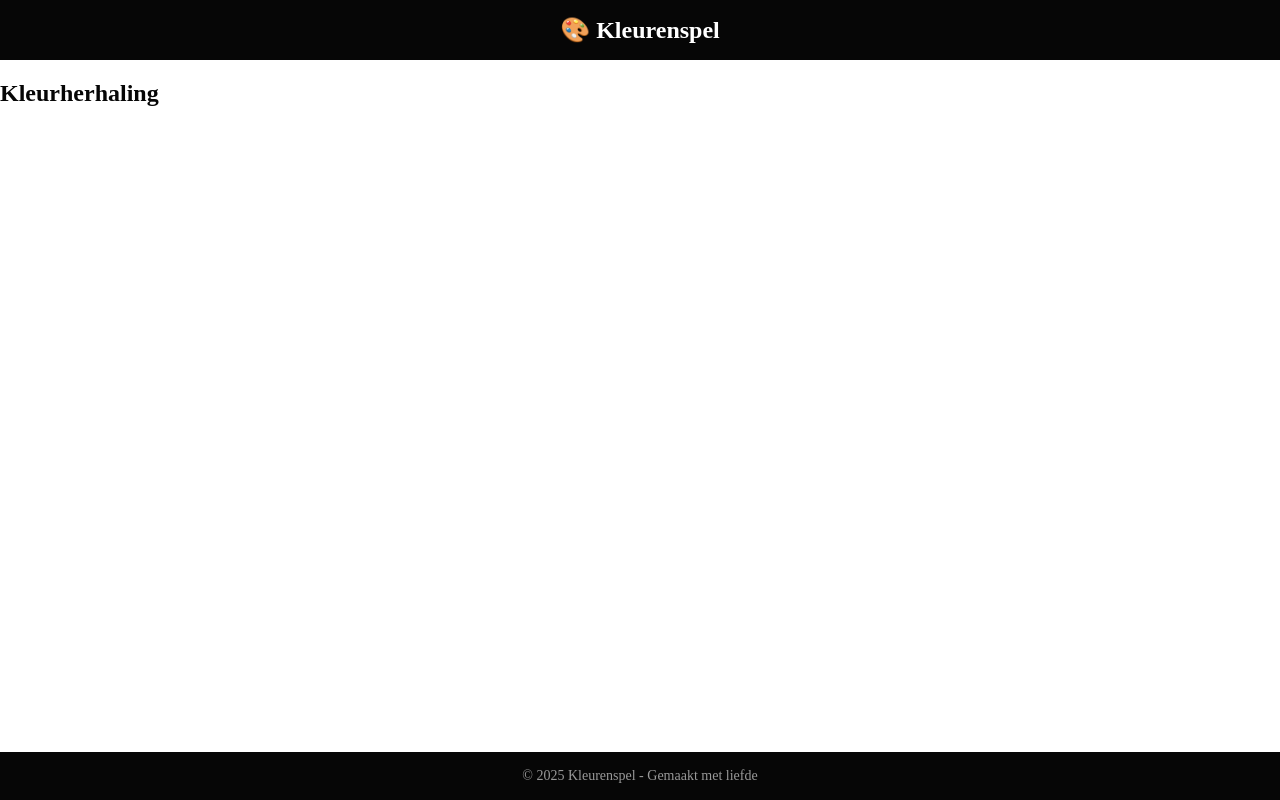
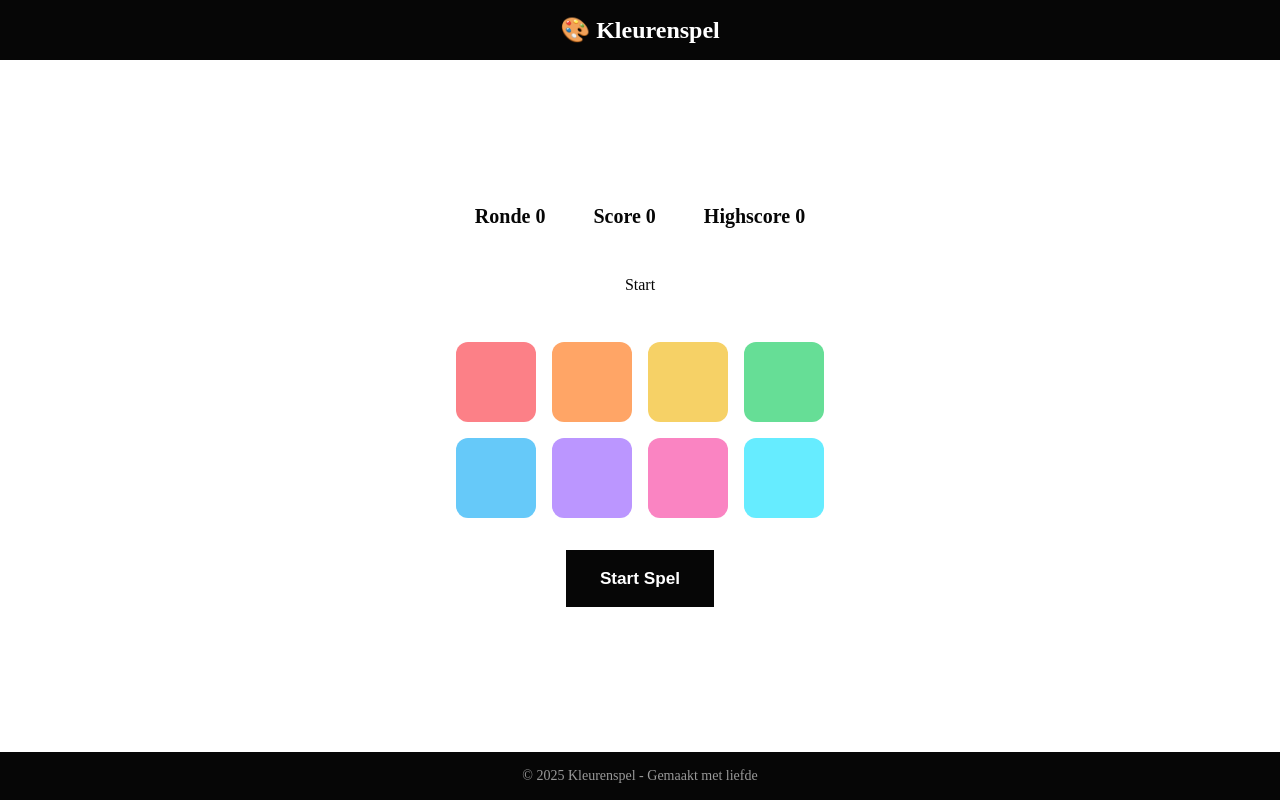
Before and after one commit to SafaT06/Webbio_KleurenSpel, a React (Create React App) app in the folder kleuren-spel/: page /kleurherhaling in a window 1280 px wide. Built offline with nearby package versions, Linux system fonts and the light colour scheme.

Commit message:
Game logic done

```diff
--- a/kleuren-spel/src/components/KleurenSpel/KleurherhalingSpel.jsx
+++ b/kleuren-spel/src/components/KleurenSpel/KleurherhalingSpel.jsx
@@ -1,9 +1,139 @@
 import "../../css/KleurenSpel.css";
+import { useState, useEffect } from "react";
+import { ReactComponent as Restart} from "../../ui/restart.svg";
+
+const COLORS = [
+  { name: "Rood", color: "#FB2C37" },
+  { name: "Oranje", color: "#FF6900" },
+  { name: "Geel", color: "#F0B200" },
+  { name: "Groen", color: "#00C951" },
+  { name: "Blauw", color: "#00A6F5" },
+  { name: "Paars", color: "#8E51FF" },
+  { name: "Roze", color: "#F7339A" },
+  { name: "Lichtblauw", color: "#00E0FF" },
+];
 
 function KleurherhalingSpel() {
+  const [sequence, setSequence] = useState([]);
+
+  const [playerIndex, setPlayerIndex] = useState(0);
+  const [activeColor, setActiveColor] = useState("");
+
+  const [score, setScore] = useState(0);
+  const [round, setRound] = useState(0);
+
+  const [isPlaying, setIsPlaying] = useState(false);
+  const [isShowing, setIsShowing] = useState(false);
+  const [gameOver, setGameOver] = useState(false);
+
+  const [highscore, setHighscore] = useState(() => {
+    return Number(localStorage.getItem("highscore")) || 0;
+  });
+
+  function getRandomColor() {
+    return COLORS[Math.floor(Math.random() * COLORS.length)].name;
+  }
+
+  function startGame() {
+    setSequence([getRandomColor()]);
+    setScore(0);
+    setRound(1);
+    setPlayerIndex(0);
+    setIsPlaying(true);
+    setGameOver(false);
+    setIsShowing(true);
+  }
+
+  // Laat de kleuren zien
+  useEffect(() => {
+    if (!isShowing) return;
+
+    let i = 0;
+    const timer = setInterval(() => {
+      if (i < sequence.length) {
+        setActiveColor(sequence[i]);
+        setTimeout(() => setActiveColor(""), 500);
+        i++;
+      } else {
+        clearInterval(timer);
+        setIsShowing(false);
+      }
+    }, 800);
+
+    return () => clearInterval(timer);
+  }, [isShowing, sequence]);
+
+  function handleClick(colorName) {
+    if (!isPlaying || isShowing) return;
+
+    setActiveColor(colorName);
+    setTimeout(() => setActiveColor(""), 200);
+
+    if (colorName === sequence[playerIndex]) {
+      if (playerIndex === sequence.length - 1) {
+        setScore(score + sequence.length);
+        setRound(round + 1);
+        setPlayerIndex(0);
+        setSequence([...sequence, getRandomColor()]);
+        setIsShowing(true);
+      } else {
+        setPlayerIndex(playerIndex + 1);
+      }
+    } else {
+      setGameOver(true);
+      setIsPlaying(false);
+      if (score > highscore) {
+        setHighscore(score);
+        localStorage.setItem("highscore", score);
+      }
+    }
+  }
+
+    const getStatusText = () => {
+    if (gameOver) return <p style={{ color: "#FF0000" }}>Gameover.. noobie, je score: {score}</p>;
+    if (!isPlaying) return <p>Start</p>;
+    if (isShowing) return <p>Kijk</p>;
+    if (isPlaying) return <p>Druk</p>;
+  };
+
   return (
-    <div className="herhaling-scherm">
-      <h2>Kleurherhaling</h2>
+    <div className="spel-container">
+      <div className="spel-info">
+        <div className="scorebord">
+          <span>Ronde </span>
+          <span>{round}</span>
+        </div>
+        <div className="scorebord">
+          <span>Score </span>
+          <span>{score}</span>
+        </div>
+        <div className="scorebord">
+          <span>Highscore </span>
+          <span>{highscore}</span>
+        </div>
+      </div>
+
+      <div>
+        {getStatusText()}
+      </div>
+
+      <div className="kleuren-grid">
+        {COLORS.map((item) => (
+          <button
+            key={item.name}
+            className={`kleur-btn ${activeColor === item.name ? "actief" : ""}`}
+            style={{ backgroundColor: item.color }}
+            onClick={() => handleClick(item.name)}
+            aria-label={item.name} // <-- Linter zeurt
+          />
+        ))}
+      </div>
+
+      {!isPlaying && (
+        <button onClick={startGame} className="btn start-btn">
+          {gameOver ? <Restart /> : "Start Spel"}
+        </button>
+      )}
     </div>
   );
 }
```
Also changed, not shown: 1 other file (tests, documents, lock files or other folders).
